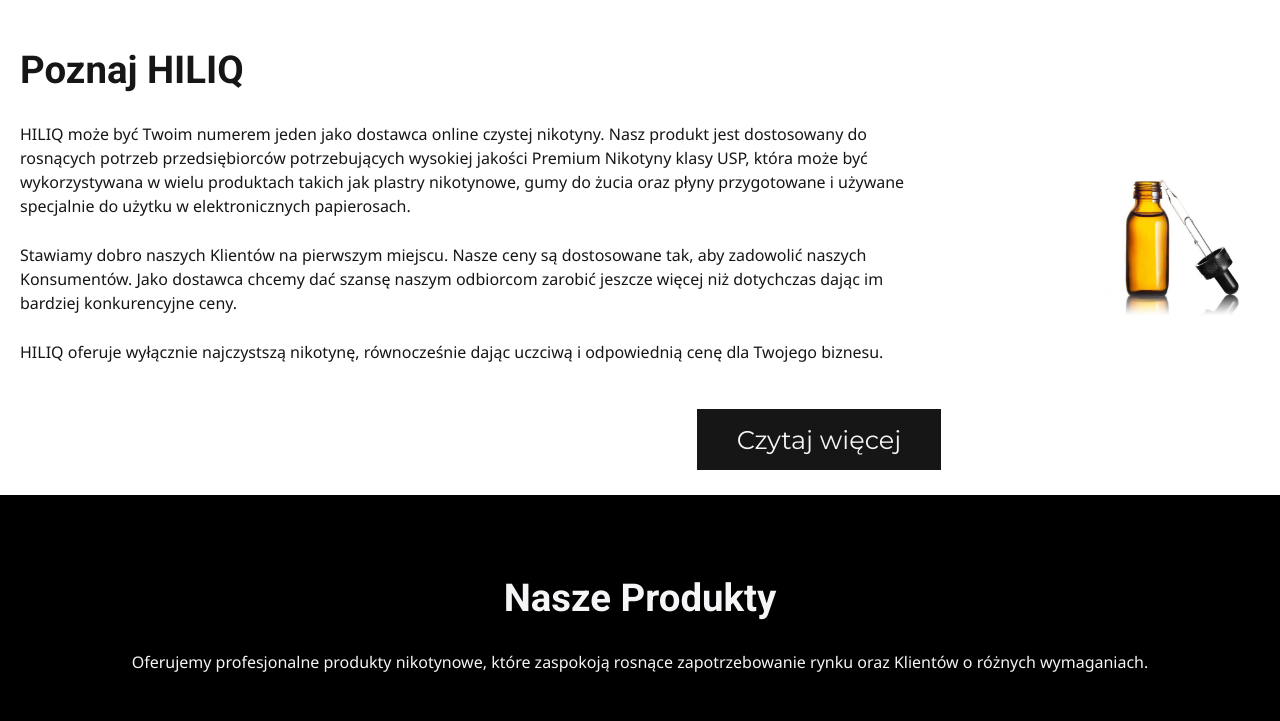
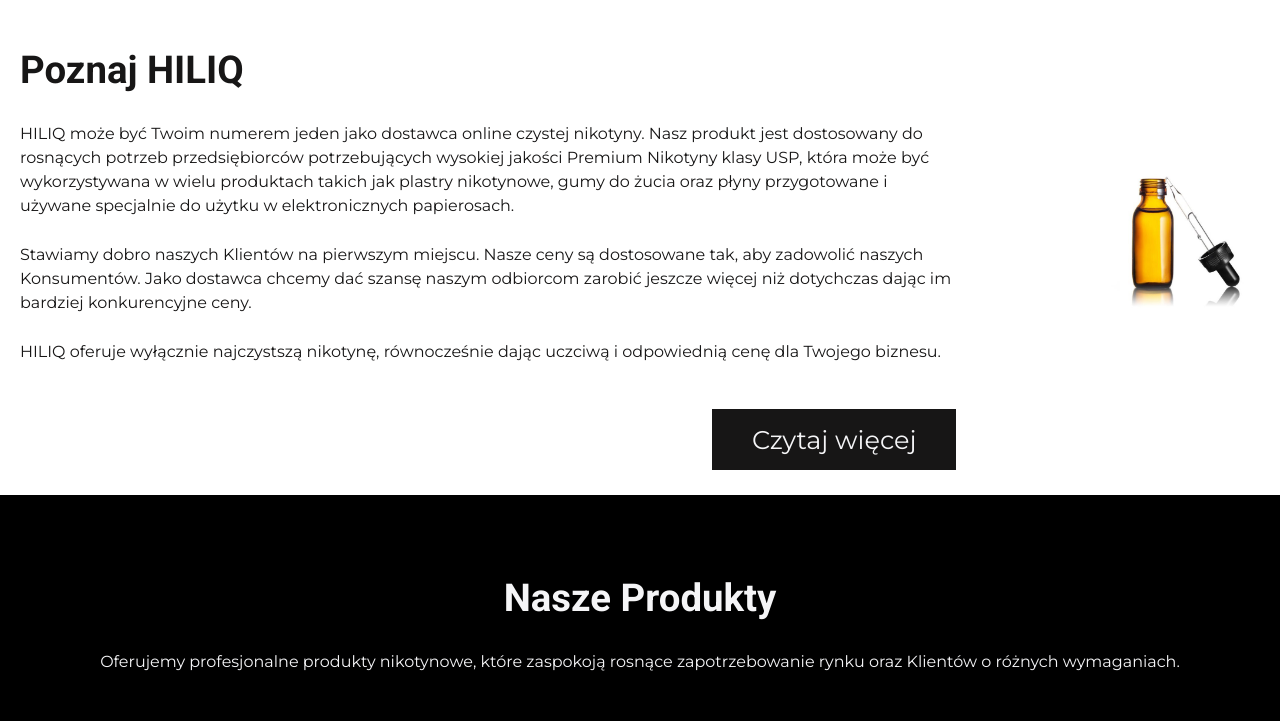
Before and after one commit to JerryWski/Hinic, an Astro site: page / in a window 1280 px wide. Shown: the part 720-1441 px from the top of the page. Built offline with nearby package versions, Linux system fonts and the light colour scheme; Astro itself is replaced by a stand-in of ours.

Commit message:
polishing

```diff
--- a/src/components/AboutSection/About.astro
+++ b/src/components/AboutSection/About.astro
@@ -65,7 +65,8 @@
   }
   .about-text {
     margin-bottom: 10px;
-    font-family: var(--main-font);
+    font-size: clamp(1rem, 1vw, 1.5rem);
+    font-family: var(--second-font);
     line-height: 24px;
   }
   .about-link {
--- a/src/components/OrderSection/Order.astro
+++ b/src/components/OrderSection/Order.astro
@@ -33,7 +33,7 @@
         background-size: contain; */
   }
   .order-link {
-    font-size: clamp(1.3rem, 4vw, 7rem);
+    font-size: clamp(1.3rem, 3vw, 4rem);
     font-family: var(--second-font);
     color: var(--bg-black);
     font-weight: 700;
--- a/src/components/ProductsSection/Products.astro
+++ b/src/components/ProductsSection/Products.astro
@@ -89,7 +89,8 @@
   }
   .products-text {
     margin-bottom: 10px;
-    font-family: var(--main-font);
+    font-family: var(--second-font);
+    font-size: clamp(1rem, 1vw, 1.5rem);
     line-height: 24px;
     text-align: center;
   }
```
